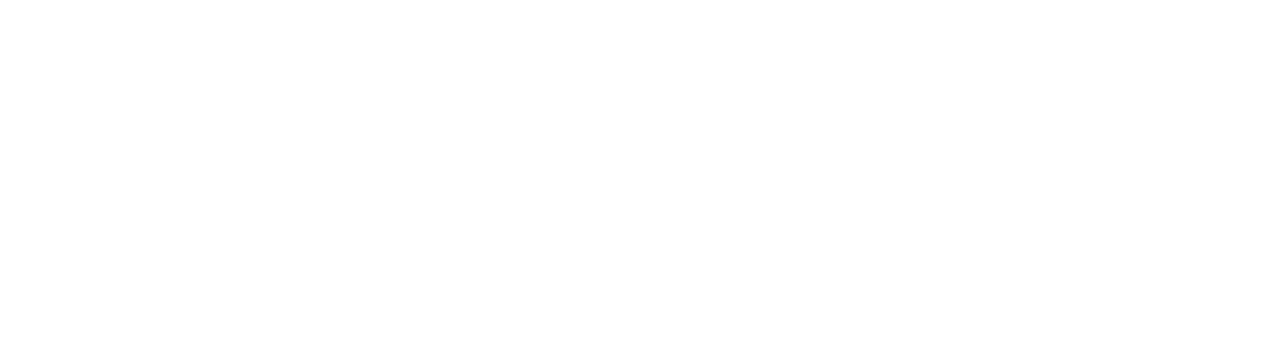
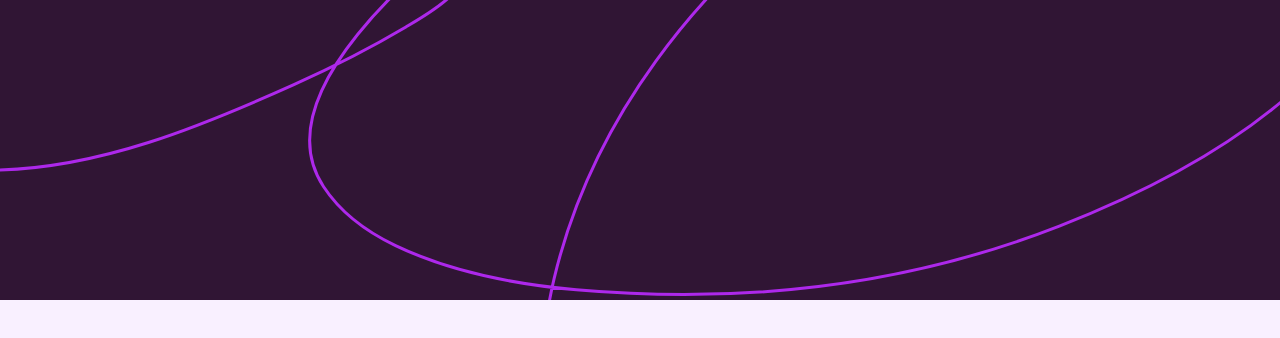
Before and after one commit to Mikael-Josias/faq-accordion, a plain HTML site: page index.html in a window 1280 px wide. Drawn offline with Linux system fonts and the light colour scheme.

Commit message:
style: add header bg image

```diff
--- a/index.html
+++ b/index.html
@@ -6,10 +6,11 @@
 
     <link rel="stylesheet" href="./styles/reset.css">
     <link rel="stylesheet" href="./styles/style.css">
+    <link rel="shortcut icon" href="./assets/favicon-32x32.png" type="image/x-icon">
 
     <title>FAQ Accordion</title>
 </head>
 <body>
-
+    <div class="header-bg"></div>
 </body>
 </html>
--- a/styles/style.css
+++ b/styles/style.css
@@ -2,7 +2,7 @@
 
 :root {
     --primary-font: 'Work Sans', sans-serif;
-    --p-font-size: 16px;
+    --p-font-size: clamp(12px, 16px, 16px);
 
     --white: hsl(0, 0%, 100%);
     --light-pink: hsl(275, 100%, 97%);
@@ -11,3 +11,14 @@
 
     --mobile-breakpoint: 375px;
 }
+
+body {
+    background-color: var(--light-pink);
+    min-height: 100vh;
+    min-height: 100svh;
+}
+
+.header-bg {
+    background-image: url('../assets/background-pattern-desktop.svg');
+    min-height: 300px;
+}
```
